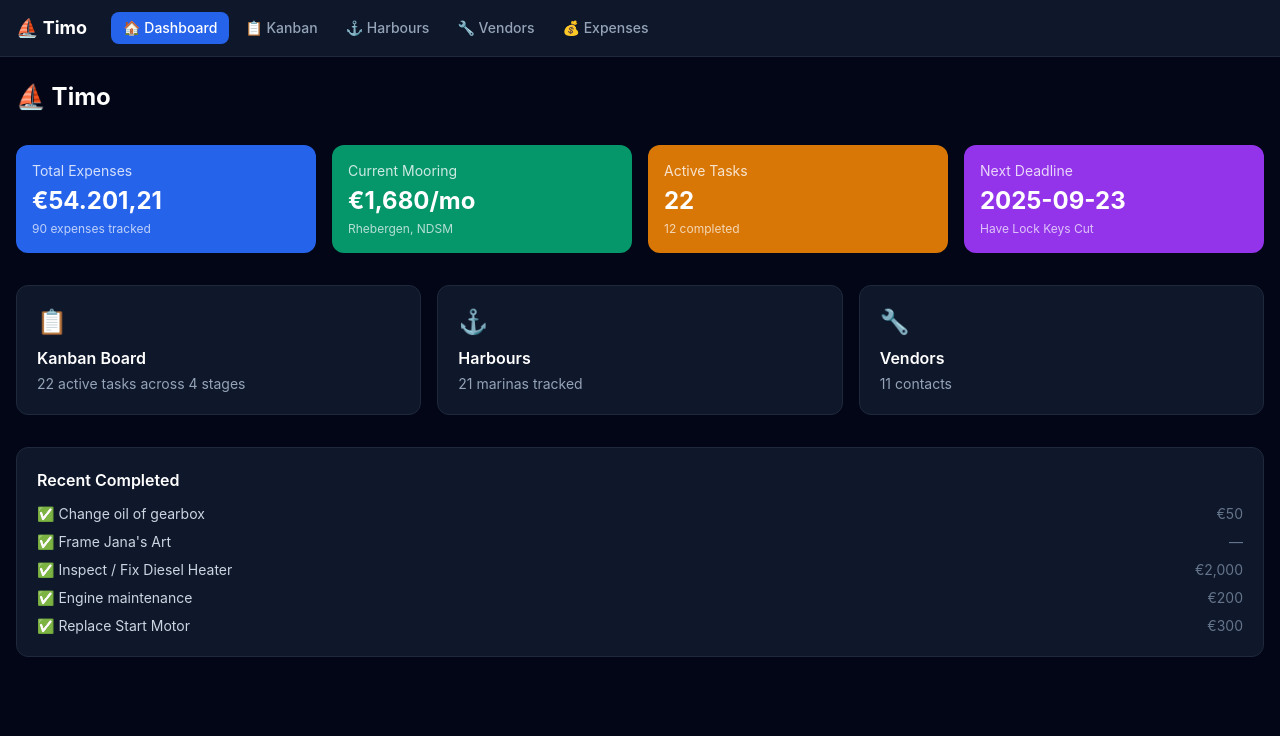
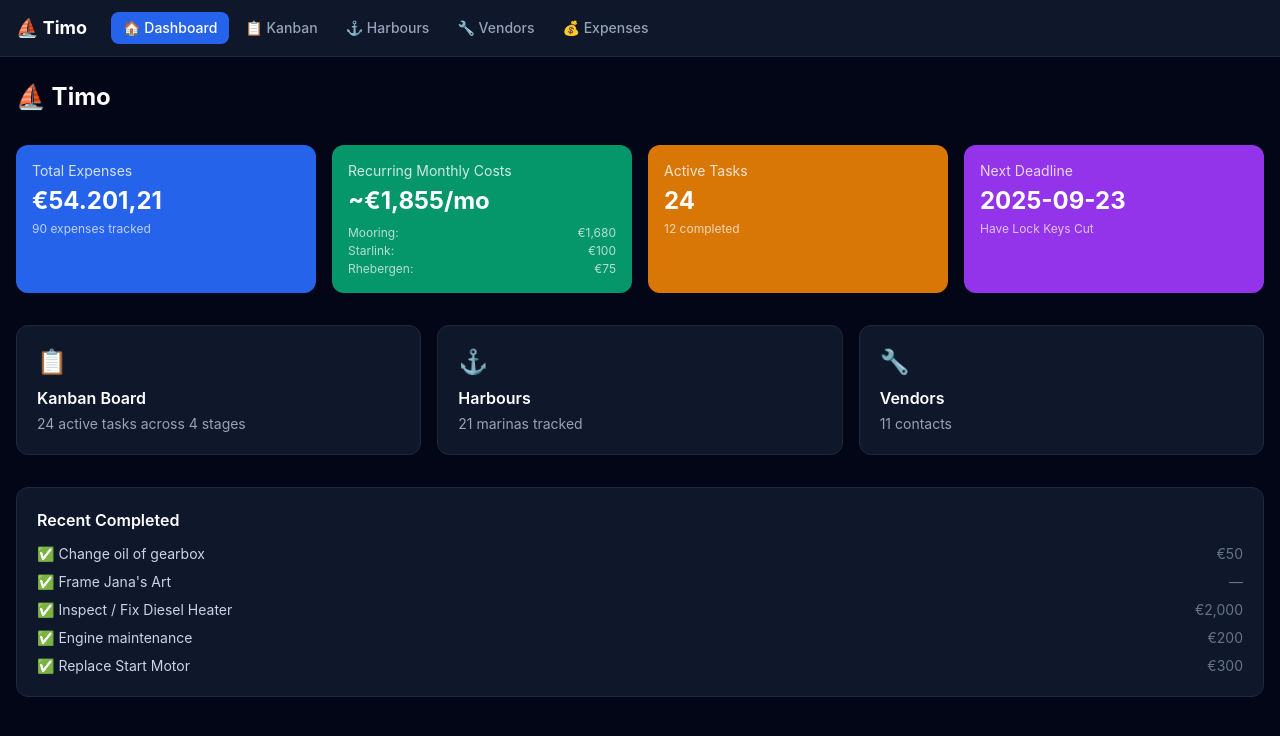
Before and after one commit to kokosthief/boat-dashboard, a Next.js app: page / in a window 1280 px wide. Shown: the top 736 px of the page. Built offline with nearby package versions, Linux system fonts and the light colour scheme.

Commit message:
Update dashboard with Henry's feedback: add engine room task, update recurring costs, improve vendor sorting, highlight Rhebergen harbour

```diff
--- a/src/app/harbours/page.tsx
+++ b/src/app/harbours/page.tsx
@@ -14,7 +14,16 @@ const statusColors: Record<string, string> = {
 export default function HarboursPage() {
   const [filter, setFilter] = useState('All');
   const statuses = ['All', ...statusOrder];
-  const filtered = filter === 'All' ? harbours : harbours.filter(h => h.status === filter);
+  const baseFiltered = filter === 'All' ? harbours : harbours.filter(h => h.status === filter);
+
+  // Sort to put Rhebergen at the top
+  const filtered = [...baseFiltered].sort((a, b) => {
+    const aIsCurrent = a.name.toLowerCase().includes('rhebergen');
+    const bIsCurrent = b.name.toLowerCase().includes('rhebergen');
+    if (aIsCurrent && !bIsCurrent) return -1;
+    if (!aIsCurrent && bIsCurrent) return 1;
+    return 0;
+  });
 
   return (
     <div className="space-y-4">
@@ -42,12 +51,12 @@ export default function HarboursPage() {
           </thead>
           <tbody>
             {filtered.map(h => {
-              const isCurrent = h.name.includes('Remming');
+              const isCurrent = h.name.toLowerCase().includes('rhebergen');
               return (
-                <tr key={h.name} className={`border-b border-slate-800/50 ${isCurrent ? 'bg-green-900/20' : ''}`}>
+                <tr key={h.name} className={`border-b border-slate-800/50 ${isCurrent ? 'bg-emerald-900/30 border-l-4 border-l-emerald-500' : ''}`}>
                   <td className="py-2 pr-4 font-medium">
                     {h.website ? <a href={h.website} target="_blank" className="text-blue-400 hover:underline">{h.name}</a> : h.name}
-                    {isCurrent && <span className="ml-2 text-xs bg-green-600 px-1.5 py-0.5 rounded">CURRENT</span>}
+                    {isCurrent && <span className="ml-2 text-xs bg-emerald-600 px-1.5 py-0.5 rounded">★ CURRENT</span>}
                   </td>
                   <td className="py-2 pr-4 text-slate-400">{h.area}</td>
                   <td className="py-2 pr-4"><span className={`px-2 py-0.5 rounded text-xs ${statusColors[h.status] || ''}`}>{h.status}</span></td>
--- a/src/app/page.tsx
+++ b/src/app/page.tsx
@@ -17,9 +17,11 @@ export default function Home() {
     .filter(t => t.targetDate)
     .sort((a, b) => a.targetDate.localeCompare(b.targetDate))[0];
 
+  const totalRecurring = expenseData.recurringCosts.reduce((sum, rc) => sum + rc.monthlyEstimate, 0);
+
   const cards = [
     { label: 'Total Expenses', value: `€${totalExpenses.toLocaleString('nl-NL', { minimumFractionDigits: 2 })}`, sub: `${expenseData.expenses.length} expenses tracked`, color: 'bg-blue-600', href: '/expenses' },
-    { label: 'Current Mooring', value: '€1,680/mo', sub: 'Rhebergen, NDSM', color: 'bg-emerald-600' },
+    { label: 'Recurring Monthly Costs', value: `~€${Math.round(totalRecurring).toLocaleString()}/mo`, sub: 'Mooring + Starlink + Electricity', color: 'bg-emerald-600', href: '/expenses', isRecurring: true },
     { label: 'Active Tasks', value: String(activeTasks.length), sub: `${tasks.filter(t => t.status === 'Finished').length} completed`, color: 'bg-amber-600' },
     { label: 'Next Deadline', value: upcoming?.targetDate || 'None', sub: upcoming?.name || '', color: 'bg-purple-600' },
   ];
@@ -36,7 +38,20 @@ export default function Home() {
 
       <div className="grid grid-cols-2 lg:grid-cols-4 gap-4">
         {cards.map(c => {
-          const inner = (
+          const inner = c.isRecurring ? (
+            <>
+              <p className="text-sm opacity-80">{c.label}</p>
+              <p className="text-2xl font-bold mt-1">{c.value}</p>
+              <div className="text-xs opacity-70 mt-2 space-y-0.5">
+                {expenseData.recurringCosts.map(rc => (
+                  <div key={rc.vendor} className="flex justify-between">
+                    <span>{rc.vendor === 'Rhebergen' && rc.category === 'Mooring & Berth' ? 'Mooring' : rc.vendor}:</span>
+                    <span>€{Math.round(rc.monthlyEstimate).toLocaleString()}</span>
+                  </div>
+                ))}
+              </div>
+            </>
+          ) : (
             <>
               <p className="text-sm opacity-80">{c.label}</p>
               <p className="text-2xl font-bold mt-1">{c.value}</p>
--- a/src/app/vendors/page.tsx
+++ b/src/app/vendors/page.tsx
@@ -1,11 +1,39 @@
+'use client';
 import { vendors } from '@/data/vendors';
+import { useState, useEffect } from 'react';
 
 export default function VendorsPage() {
+  const [isMobile, setIsMobile] = useState(false);
+
+  useEffect(() => {
+    const checkMobile = () => setIsMobile(window.innerWidth < 768);
+    checkMobile();
+    window.addEventListener('resize', checkMobile);
+    return () => window.removeEventListener('resize', checkMobile);
+  }, []);
+
+  // Define recency order for mobile
+  const recencyOrder = ['Mees van de Nes', 'Simone'];
+
+  const sortedVendors = isMobile ? [...vendors].sort((a, b) => {
+    const aIndex = recencyOrder.indexOf(a.name);
+    const bIndex = recencyOrder.indexOf(b.name);
+
+    // If both are in recency list, sort by their position
+    if (aIndex !== -1 && bIndex !== -1) return aIndex - bIndex;
+    // If only a is in recency list, it comes first
+    if (aIndex !== -1) return -1;
+    // If only b is in recency list, it comes first
+    if (bIndex !== -1) return 1;
+    // Otherwise keep original order
+    return 0;
+  }) : vendors;
+
   return (
     <div className="space-y-4">
       <h1 className="text-2xl font-bold">🔧 Vendors</h1>
       <div className="grid gap-4 sm:grid-cols-2 lg:grid-cols-3">
-        {vendors.map(v => (
+        {sortedVendors.map(v => (
           <div key={v.name} className="bg-slate-900 border border-slate-800 rounded-xl p-4 space-y-2">
             <p className="font-semibold">{v.name}</p>
             {v.tasks && <p className="text-sm text-slate-400">🔨 {v.tasks}</p>}
--- a/src/data/expenses.ts
+++ b/src/data/expenses.ts
@@ -107,37 +107,33 @@ export function getExpenseData(): ExpenseData {
     categoryTotals[e.category] = (categoryTotals[e.category] || 0) + e.amount;
   }
 
-  // Recurring costs detection
-  const recurringCategories = ['Mooring & Berth', 'Electricity', 'Insurance'];
-  const recurringVendorPatterns = ['nautic jachthaven', 'rhebergen', 'insurance', 'starlink'];
-
-  const recurringMap = new Map<string, Expense[]>();
-  for (const e of expenses) {
-    const isRecurring = recurringCategories.includes(e.category) ||
-      recurringVendorPatterns.some(p => e.vendor.toLowerCase().includes(p));
-    if (isRecurring && e.category !== 'Boat Purchase') {
-      const key = `${e.category}|${e.vendor}`;
-      if (!recurringMap.has(key)) recurringMap.set(key, []);
-      recurringMap.get(key)!.push(e);
+  // Recurring costs - manually curated list
+  const recurringCosts: { description: string; vendor: string; category: string; monthlyEstimate: number; annualEstimate: number; entries: Expense[] }[] = [
+    {
+      description: 'Mooring & Berth',
+      vendor: 'Rhebergen',
+      category: 'Mooring & Berth',
+      monthlyEstimate: 1680,
+      annualEstimate: 1680 * 12,
+      entries: expenses.filter(e => e.vendor.toLowerCase().includes('rhebergen') && e.category === 'Mooring & Berth')
+    },
+    {
+      description: 'Internet',
+      vendor: 'Starlink',
+      category: 'Internet',
+      monthlyEstimate: 100,
+      annualEstimate: 100 * 12,
+      entries: expenses.filter(e => e.vendor.toLowerCase().includes('starlink'))
+    },
+    {
+      description: 'Electricity',
+      vendor: 'Rhebergen',
+      category: 'Electricity',
+      monthlyEstimate: 75,
+      annualEstimate: 75 * 12,
+      entries: expenses.filter(e => e.vendor.toLowerCase().includes('rhebergen') && e.category === 'Electricity')
     }
-  }
-
-  const recurringCosts = Array.from(recurringMap.entries()).map(([key, entries]) => {
-    const total = entries.reduce((s, e) => s + e.amount, 0);
-    const sortedDates = entries.map(e => e.date).sort();
-    const firstDate = new Date(sortedDates[0]);
-    const lastDate = new Date(sortedDates[sortedDates.length - 1]);
-    const monthSpan = Math.max(1, (lastDate.getTime() - firstDate.getTime()) / (1000 * 60 * 60 * 24 * 30.44));
-    const monthlyEstimate = entries.length > 1 ? total / monthSpan : total / 12;
-    return {
-      description: entries[0].category,
-      vendor: entries[0].vendor,
-      category: entries[0].category,
-      monthlyEstimate: Math.round(monthlyEstimate * 100) / 100,
-      annualEstimate: Math.round(monthlyEstimate * 12 * 100) / 100,
-      entries,
-    };
-  });
+  ];
 
   return { expenses, grandTotal, subtotalExPurchase, mumsContributions, henrysNetCost, categoryTotals, recurringCosts };
 }
--- a/src/data/tasks.ts
+++ b/src/data/tasks.ts
@@ -15,6 +15,7 @@ export const tasks: Task[] = [
   { name: "Remove and clean Bow Thruster", location: "Head", vendor: "Klaas Mulder", status: "Started", targetDate: "2026-03-31", cost: "€20", notes: "Clean corrosion. Short circuit. Maybe buy new solenoid." },
   { name: "Engine electrics", location: "Engine Room", vendor: "Steve", status: "Started", targetDate: "2026-03-31", cost: "€300", notes: "Steve might be the guy." },
   { name: "Bow cabin bed conversion", location: "Forecabin", vendor: "Mees van de Nes", status: "Started", targetDate: "2026-02-16", cost: "", notes: "Converting single bed to collapsible double bed with fold-up section for storage access below. Due in a few days." },
+  { name: "Fix engine room door hinge", location: "Engine Room", vendor: "", status: "Planning", targetDate: "", cost: "", notes: "" },
   { name: "Sand blast boat", location: "Outside Hull", vendor: "", status: "Planning", targetDate: "2026-03-31", cost: "€1,000", notes: "Fully sand blast whole boat to bare metal." },
   { name: "Paint Exterior", location: "Outside Hull", vendor: "", status: "Planning", targetDate: "2026-03-31", cost: "", notes: "Hull and Exterior Black" },
   { name: "Antifouling", location: "Outside Hull", vendor: "", status: "Planning", targetDate: "2026-03-31", cost: "", notes: "Apply coats" },
@@ -28,6 +29,7 @@ export const tasks: Task[] = [
   { name: "Plumber — fix leaking shower pipe", location: "Head", vendor: "Plumber (TBD)", status: "Planning", targetDate: "2026-03-31", cost: "", notes: "Pipe near shower is leaking. Need to find a plumber." },
   { name: "Plumber — install new toilet sink", location: "Head", vendor: "Plumber (TBD)", status: "Planning", targetDate: "2026-03-31", cost: "", notes: "New sink bought, needs installing." },
   { name: "Plumber — replace 80L boiler with 20L", location: "Head", vendor: "Plumber (TBD)", status: "Planning", targetDate: "2026-03-31", cost: "", notes: "Swap 80L electric boiler for 20L one (already bought). Don't need the big one." },
+  { name: "Fix engine room door hinge", location: "Engine Room", vendor: "", status: "Planning", targetDate: "", cost: "", notes: "One of the hinges needs fixing." },
   { name: "Have Lock Keys Cut", location: "", vendor: "", status: "Research", targetDate: "2025-09-23", cost: "€10", notes: "" },
   { name: "Obtain insurance", location: "", vendor: "Eerdmans", status: "Research", targetDate: "2026-06-30", cost: "", notes: "" },
   { name: "Make clothes rack from a tree", location: "Forecabin", vendor: "", status: "Ideation", targetDate: "", cost: "€0", notes: "" },
--- a/src/data/vendors.ts
+++ b/src/data/vendors.ts
@@ -8,15 +8,15 @@ export interface Vendor {
 }
 
 export const vendors: Vendor[] = [
+  { name: "Mees van de Nes", tasks: "Bow cabin bed conversion", contact: "Mees", phone: "+31 6 44694355", email: "", notes: "🔴 ACTIVE — Converting single bed to collapsible double bed in bow (forecabin) with fold-up section for storage access below. Due in a few days." },
+  { name: "Simone", tasks: "Window frame, Aft cabin sofa-bed build", contact: "Simone", phone: "+31 6 15897070", email: "contact@reifier.nl", notes: "🟡 UPCOMING — Furniture maker. https://reifier.nl/ — Building sofa that converts to double bed. Construction starts March 1." },
+  { name: "Klaas Mulder", tasks: "Bow thruster + Victron equipment supplier", contact: "", phone: "(075) 617-4535", email: "info@klaas-mulder.nl", notes: "Good for Victron and Vetus bow thruster equipment." },
+  { name: "Steve", tasks: "Engine electrics", contact: "Steve", phone: "", email: "", notes: "" },
+  { name: "Sjemma", tasks: "Engine maintenance, Start Engine, Diesel Heater", contact: "Sjemma", phone: "(062) 036-6661", email: "", notes: "Kind of wants to help. Scheduled." },
   { name: "Tijmon", tasks: "", contact: "Tijmon", phone: "", email: "", notes: "Carpenter. From Odessa crew." },
-  { name: "Sjemma", tasks: "Engine maintenance, Start Engine, Diesel Heater", contact: "Sjemma", phone: "(062) 036-6661", email: "", notes: "Kind of wants to help. Scheduled." },
-  { name: "Steve", tasks: "Engine electrics", contact: "Steve", phone: "", email: "", notes: "" },
   { name: "DAF Specialist Company", tasks: "Engine maintenance, Start Engine", contact: "NA", phone: "(020) 636-0462", email: "", notes: "Amsterdam-Noord, specialise in DAF engines" },
   { name: "Anjema & Schneiders Auto Elektro", tasks: "Replace Start Motor", contact: "", phone: "", email: "", notes: "" },
-  { name: "Frank van Meegen", tasks: "", contact: "Frank", phone: "+31 6 53590442", email: "", notes: "" },
   { name: "Eerdmans", tasks: "Obtain insurance", contact: "", phone: "", email: "", notes: "https://www.eerdmans.nl/bootverzekering-offerte-aanvragen/" },
   { name: "Andres", tasks: "Engine maintenance, Start Engine", contact: "Via Zoe/Paul", phone: "", email: "", notes: "Great guy, likes cash, only paid if he helps." },
-  { name: "Klaas Mulder", tasks: "Bow thruster + Victron equipment supplier", contact: "", phone: "(075) 617-4535", email: "info@klaas-mulder.nl", notes: "Good for Victron and Vetus bow thruster equipment." },
-  { name: "Simone", tasks: "Window frame, Aft cabin sofa-bed build", contact: "Simone", phone: "+31 6 15897070", email: "contact@reifier.nl", notes: "Furniture maker. https://reifier.nl/ — Building sofa that converts to double bed. Construction starts March 1." },
-  { name: "Mees van de Nes", tasks: "Bow cabin bed conversion", contact: "Mees", phone: "+31 6 44694355", email: "", notes: "Carpenter. Currently converting single bed to collapsible double bed in bow (forecabin) with fold-up section for storage access below. Due in a few days." },
+  { name: "Frank van Meegen", tasks: "", contact: "Frank", phone: "+31 6 53590442", email: "", notes: "" },
 ];
```
